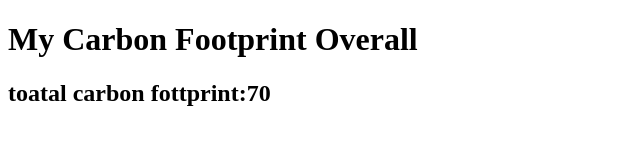
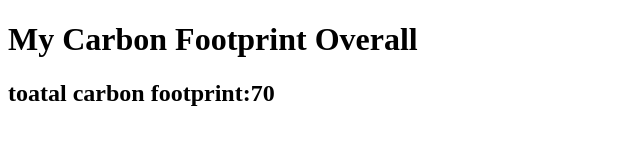
Before and after one commit to CIT93/JosiahL-pub, a plain HTML site: page w2/index.html in a window 1280 px wide. Shown: the full height of the page, 0-640 px from the left. Drawn offline with Linux system fonts and the light colour scheme.

Commit message:
setup done

```diff
--- a/w2/index.html
+++ b/w2/index.html
@@ -8,6 +8,6 @@
 </head>
 <body>
     <h1>My Carbon Footprint Overall </h1>
-    <h2>toatal carbon fottprint:70</h2>
+    <h2>toatal carbon footprint:70</h2>
 </body>
 </html>
```
